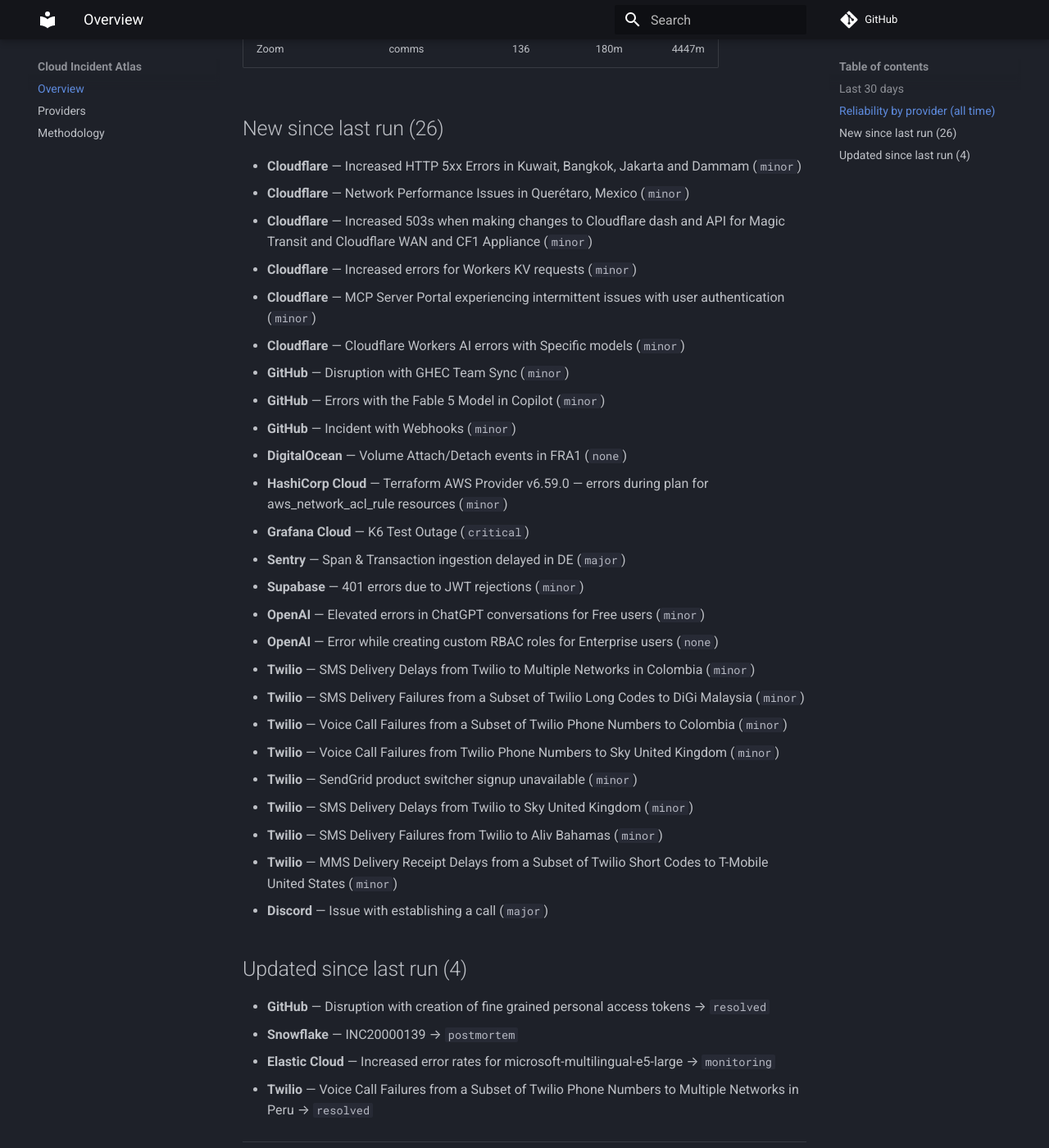
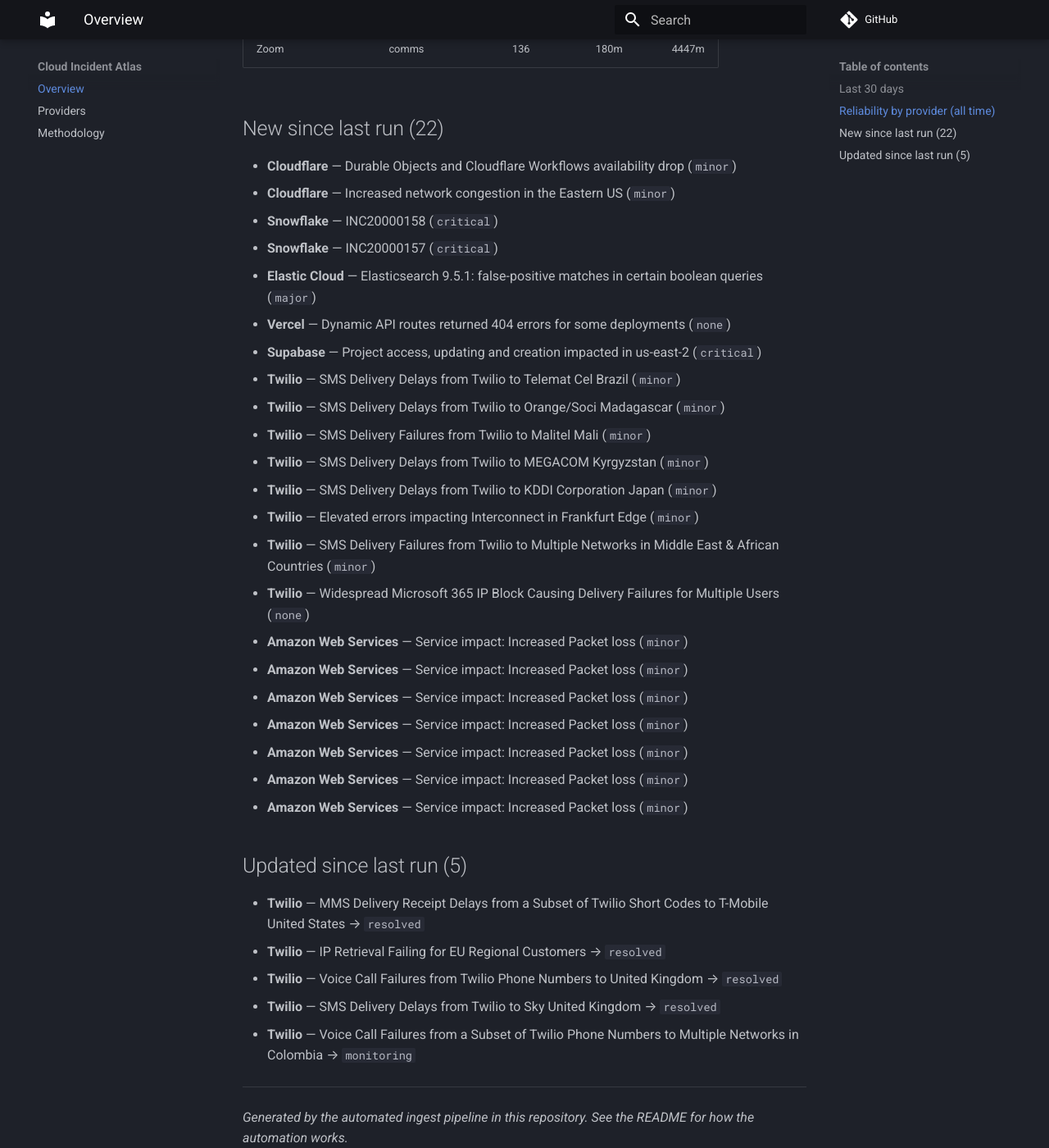
Before and after one commit to ayushgupta07xx/cloud-incident-atlas, an MkDocs documentation site: the page built from docs/index.md, in a window 1280 px wide and 1400 px high, scrolled down 1501 px. Shown: the whole window at 82% size. Built offline with MkDocs 1.6.1 and Material for MkDocs 9.7.7, drawn with Linux system fonts in a browser that asks for light colours; comment, search, counter and statistics services are not loaded; some of the changed text lies outside the part shown.

Commit message:
docs: refresh digest and charts
Regenerated from the corpus by the ingest pipeline.

Run: https://github.com/ayushgupta07xx/cloud-incident-atlas/actions/runs/31888101675

Co-authored-by: github-actions[bot] <41898282+github-actions[bot]@users.noreply.github.com>

```diff
--- a/docs/index.md
+++ b/docs/index.md
@@ -30,46 +30,44 @@
 | npm | devtools | 59 | 107m | 340m |
 | OpenAI | ai | 38 | 135m | 799m |
 | Sentry | observability | 330 | 84m | 357m |
-| Snowflake | data | 186 | 124m | 598m |
-| Supabase | paas | 380 | 158m | 900m |
-| Twilio | comms | 10738 | 270m | 1060m |
-| Vercel | paas | 373 | 74m | 365m |
+| Snowflake | data | 188 | 124m | 598m |
+| Supabase | paas | 381 | 158m | 896m |
+| Twilio | comms | 10746 | 270m | 1061m |
+| Vercel | paas | 374 | 74m | 364m |
 | Zoom | comms | 136 | 180m | 4447m |
 
-## New since last run (26)
+## New since last run (22)
 
-- **Cloudflare** — Increased HTTP 5xx Errors in Kuwait, Bangkok, Jakarta and Dammam (`minor`)
-- **Cloudflare** — Network Performance Issues in Querétaro, Mexico (`minor`)
-- **Cloudflare** — Increased 503s when making changes to Cloudflare dash and API for Magic Transit and Cloudflare WAN and CF1 Appliance (`minor`)
-- **Cloudflare** — Increased  errors for Workers KV requests (`minor`)
-- **Cloudflare** — MCP Server Portal experiencing intermittent issues with user authentication (`minor`)
-- **Cloudflare** — Cloudflare Workers AI errors with Specific models (`minor`)
-- **GitHub** — Disruption with GHEC Team Sync (`minor`)
-- **GitHub** — Errors with the Fable 5 Model in Copilot (`minor`)
-- **GitHub** — Incident with Webhooks (`minor`)
-- **DigitalOcean** — Volume Attach/Detach events in FRA1 (`none`)
-- **HashiCorp Cloud** — Terraform AWS Provider v6.59.0 — errors during plan for aws_network_acl_rule resources (`minor`)
-- **Grafana Cloud** — K6 Test Outage (`critical`)
-- **Sentry** — Span & Transaction ingestion delayed in DE (`major`)
-- **Supabase** — 401 errors due to JWT rejections (`minor`)
-- **OpenAI** — Elevated errors in ChatGPT conversations for Free users (`minor`)
-- **OpenAI** — Error while creating custom RBAC roles for Enterprise users (`none`)
-- **Twilio** — SMS Delivery Delays from Twilio to Multiple Networks in Colombia (`minor`)
-- **Twilio** — SMS Delivery Failures from a Subset of Twilio Long Codes to DiGi Malaysia (`minor`)
-- **Twilio** — Voice Call Failures from a Subset of Twilio Phone Numbers to Colombia (`minor`)
-- **Twilio** — Voice Call Failures from Twilio Phone Numbers to Sky United Kingdom (`minor`)
-- **Twilio** — SendGrid product switcher signup unavailable (`minor`)
-- **Twilio** — SMS Delivery Delays from Twilio to Sky United Kingdom (`minor`)
-- **Twilio** — SMS Delivery Failures from Twilio to Aliv Bahamas (`minor`)
-- **Twilio** — MMS Delivery Receipt Delays from a Subset of Twilio Short Codes to T-Mobile United States (`minor`)
-- **Discord** — Issue with establishing a call (`major`)
+- **Cloudflare** — Durable Objects and Cloudflare Workflows availability drop (`minor`)
+- **Cloudflare** — Increased network congestion in the Eastern US (`minor`)
+- **Snowflake** — INC20000158 (`critical`)
+- **Snowflake** — INC20000157 (`critical`)
+- **Elastic Cloud** — Elasticsearch 9.5.1: false-positive matches in certain boolean queries (`major`)
+- **Vercel** — Dynamic API routes returned 404 errors for some deployments (`none`)
+- **Supabase** — Project access, updating and creation impacted in us-east-2 (`critical`)
+- **Twilio** — SMS Delivery Delays from Twilio to Telemat Cel Brazil (`minor`)
+- **Twilio** — SMS Delivery Delays from Twilio to Orange/Soci Madagascar (`minor`)
+- **Twilio** — SMS Delivery Failures from Twilio to Malitel Mali (`minor`)
+- **Twilio** — SMS Delivery Delays from Twilio to MEGACOM Kyrgyzstan (`minor`)
+- **Twilio** — SMS Delivery Delays from Twilio to KDDI Corporation Japan (`minor`)
+- **Twilio** — Elevated errors impacting Interconnect in Frankfurt Edge (`minor`)
+- **Twilio** — SMS Delivery Failures from Twilio to Multiple Networks in Middle East & African Countries (`minor`)
+- **Twilio** — Widespread Microsoft 365 IP Block Causing Delivery Failures for Multiple Users (`none`)
+- **Amazon Web Services** — Service impact: Increased Packet loss (`minor`)
+- **Amazon Web Services** — Service impact: Increased Packet loss (`minor`)
+- **Amazon Web Services** — Service impact: Increased Packet loss (`minor`)
+- **Amazon Web Services** — Service impact: Increased Packet loss (`minor`)
+- **Amazon Web Services** — Service impact: Increased Packet loss (`minor`)
+- **Amazon Web Services** — Service impact: Increased Packet loss (`minor`)
+- **Amazon Web Services** — Service impact: Increased Packet loss (`minor`)
 
-## Updated since last run (4)
+## Updated since last run (5)
 
-- **GitHub** — Disruption with creation of fine grained personal access tokens → `resolved`
-- **Snowflake** — INC20000139 → `postmortem`
-- **Elastic Cloud** — Increased error rates for microsoft-multilingual-e5-large → `monitoring`
-- **Twilio** — Voice Call Failures from a Subset of Twilio Phone Numbers to Multiple Networks in Peru → `resolved`
+- **Twilio** — MMS Delivery Receipt Delays from a Subset of Twilio Short Codes to T-Mobile United States → `resolved`
+- **Twilio** — IP Retrieval Failing for EU Regional Customers → `resolved`
+- **Twilio** — Voice Call Failures from Twilio Phone Numbers to United Kingdom → `resolved`
+- **Twilio** — SMS Delivery Delays from Twilio to Sky United Kingdom → `resolved`
+- **Twilio** — Voice Call Failures from a Subset of Twilio Phone Numbers to Multiple Networks in Colombia → `monitoring`
 
 ---
 
```
Also changed, not shown: other parts of docs/index.md (+6 -6 lines), README.md (+10 -10 lines), docs/providers.md (+13 -13 lines), docs/img/mttr.svg, docs/img/timeline.svg.
